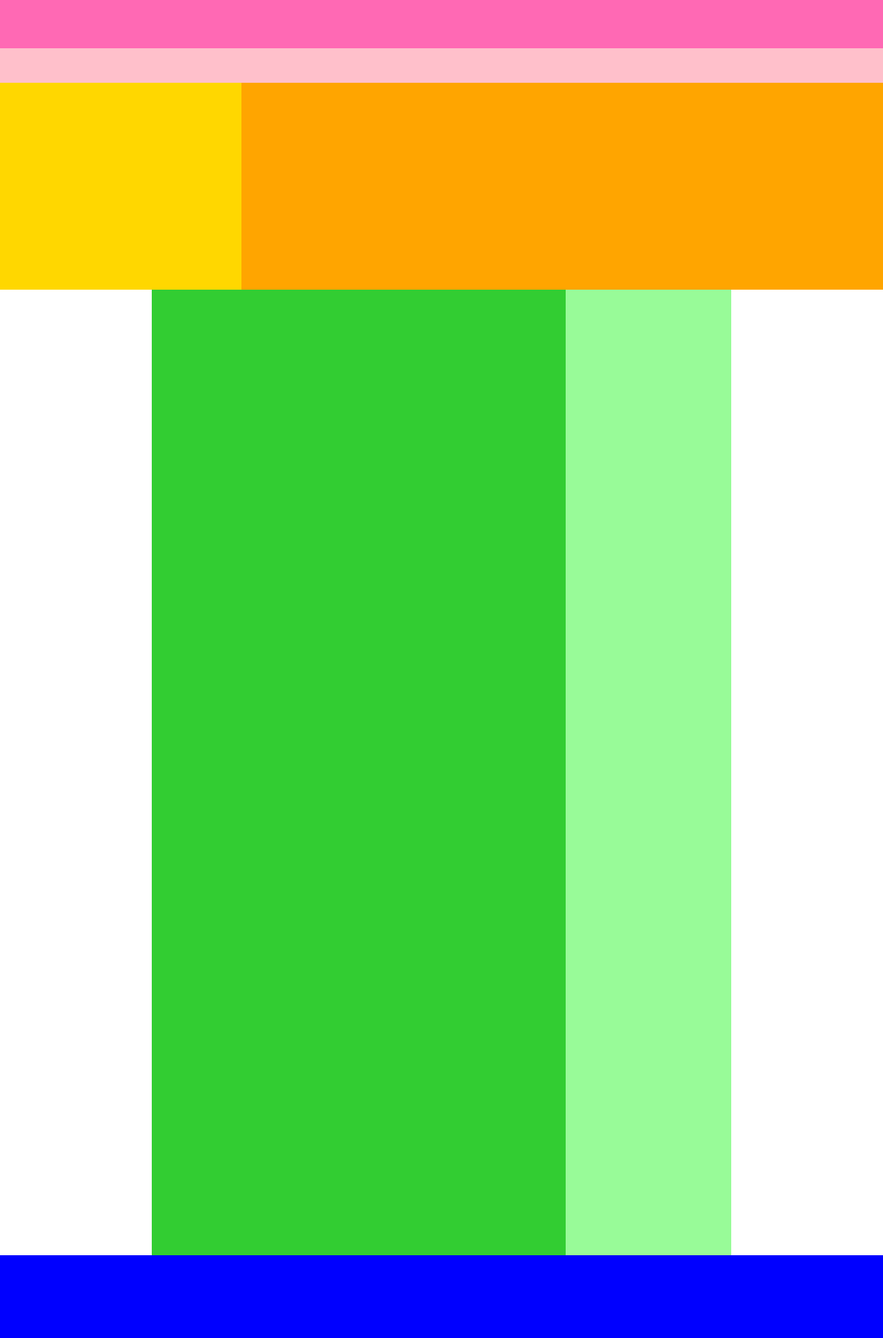
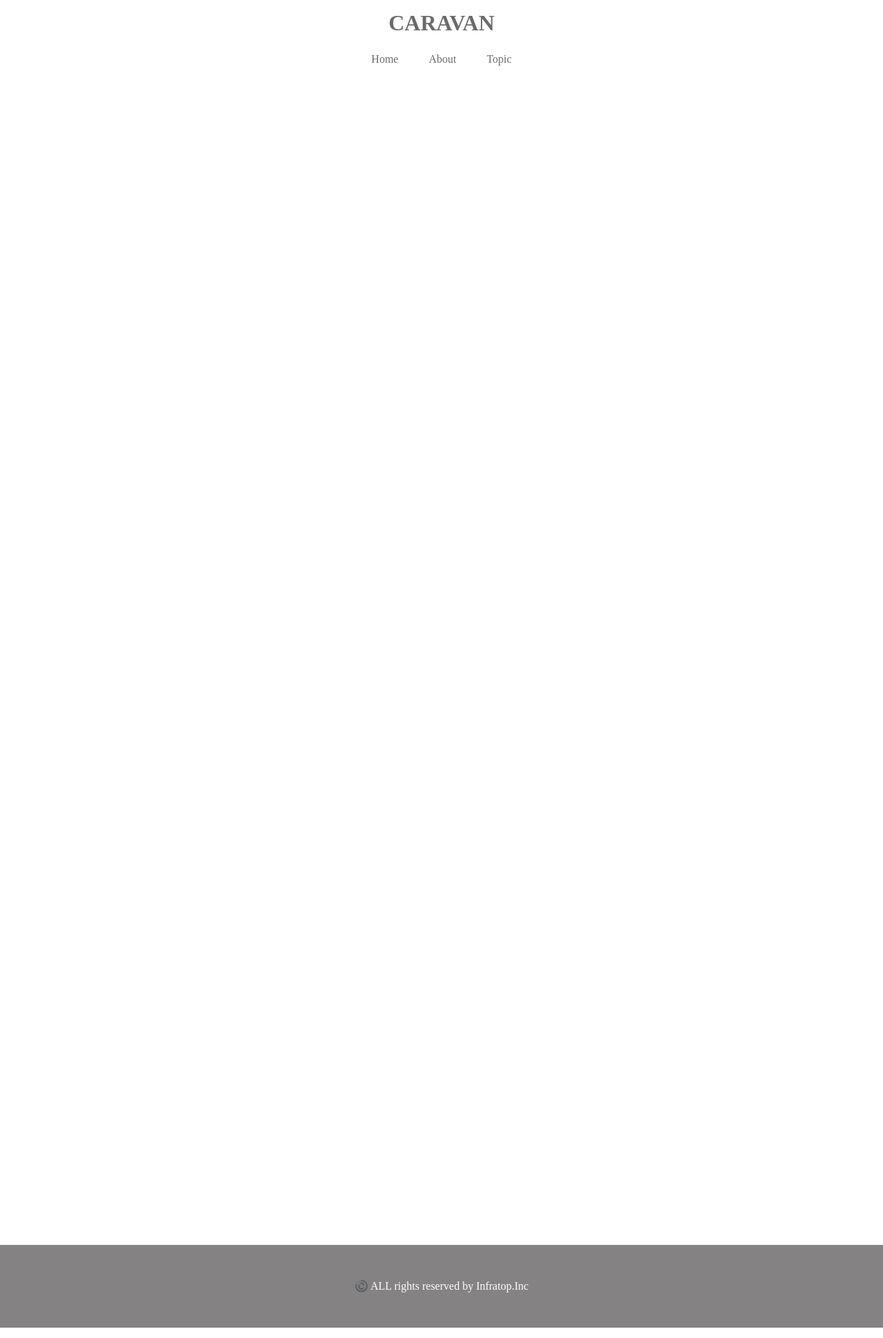
Before and after one commit to tsuny221/HTML-CSS, a plain HTML site: page caravan/index.html in a window 1280 px wide. Shown: the whole page at 69% size. Drawn offline with Linux system fonts and the light colour scheme.

Commit message:
[Finish] 1-5

```diff
--- /dev/null
+++ b/1-5演習問題/style.css
@@ -0,0 +1,135 @@
+* {
+	margin: 0;
+	padding: 0;
+	box-sizing: border-box;
+}
+
+.clearfix::after {
+	content:"";
+	display:block;
+	clear:both;
+}
+
+header {
+	width: 100%
+	padding: 20px 0;
+	text-align: center;
+}
+
+header .headline{
+  font-size: 32px;
+}
+
+.nav-list {
+	padding: 15px 0;
+	margin: 0 auto;
+	text-align: center;
+	border-bottom: 1px solid #848282;
+    border-top: 1px solid #848282;
+}
+
+.nav-list-item {
+	list-style: none;
+	margin: 0 20px;
+	display: inline-block;
+}
+
+.main {
+	width: 800px;
+	margin: 50px auto;
+}
+
+.box1{
+  width: 200px;
+  height: 200px;
+  background-color: #E6FFE9;
+  float: left;
+}
+
+.box2{
+  width: 200px;
+  height: 200px;
+  background-color: #CBFFD3;
+  float: left;
+}
+
+.box3{
+  width: 200px;
+  height: 200px;
+  background-color: #AEFFBD;
+  float: left;
+}
+
+.box4{
+  width: 200px;
+  height: 200px;
+  background-color: #93FFAB;
+  float: left;
+}
+
+.box5{
+  width: 200px;
+  height: 200px;
+  background-color: #F3FFD8;
+  float: left;
+}
+
+.box6{
+  width: 200px;
+  height: 200px;
+  background-color: #EDFFBE;
+  float: left;
+}
+
+.box7{
+  width: 200px;
+  height: 200px;
+  background-color: #E9FFA5;
+  float: left;
+}
+
+.box8{
+  width: 200px;
+  height: 200px;
+  background-color: #E4FF8D;
+  float: left;
+}
+
+.box9{
+  width: 200px;
+  height: 200px;
+  background-color: #D9E5FF;
+  float: left;
+}
+
+.box10{
+  width: 200px;
+  height: 200px;
+  background-color: #BAD3FF;
+  float: left;
+}
+
+.box11{
+  width: 200px;
+  height: 200px;
+  background-color: #A4C6FF;
+  float: left;
+}
+
+.box12{
+  width: 200px;
+  height: 200px;
+  background-color: #8EB8FF;
+  float: left;
+}
+
+footer {
+	width: 100%
+	height: 120px;
+	padding: 50px 0;
+	background-color: gray;
+	text-align: center;
+}
+ .footer-text {
+ 	color: white;
+}
--- /dev/null
+++ b/1-5確認問題/style.css
@@ -0,0 +1,20 @@
+* {
+  margin: 0;
+  padding: 0;
+  box-sizing: border-box;
+}
+
+header {
+	width: 10%
+}
+.headline {
+	font-size: 22px;
+}
+
+nav {
+	text-align: center;
+}
+
+.list {
+	padding-left: 40px;
+}
--- a/caravan/index.html
+++ b/caravan/index.html
@@ -7,21 +7,29 @@
   <title>CARAVAN</title>
 </head>
 <body>
-  <!-- header用のdiv -->
-  <div class="header">
-  	<div class="header-top"></div>
-  	<div class="header-bottom"></div>
-  </div>
-  <!-- main-visual用のdiv -->
+  <header>
+    <h1 class="headline">
+      <a href="index.html" title="">CARAVAN</a>
+    </h1>
+  </header>
+  <nav>
+    <ul class="nav-list">
+      <li class="nav-list-item">
+        <a href="index.html">Home</a>
+      </li>
+      <li class="nav-list-item">About</li>
+      <li class="nav-list-item">Topic</li>
+    </ul>
+  </nav>
   <div class="main-visual">
   	<div class="main-visual-content"></div>
   </div>
-   <!-- main用のdiv -->
   <div class="main clearfix">
     <div class="blog"></div>
     <div class="sidebar"></div>
   </div>
-  <!-- footer用のdiv -->
-  <div class="footer"></div>
+  <footer>
+    <p class="footer-text">©️ ALL rights reserved by Infratop.Inc</p>
+  </footer>
 </body>
 </html>
--- a/caravan/style.css
+++ b/caravan/style.css
@@ -2,6 +2,10 @@
   margin: 0;
   padding: 0;
   box-sizing: border-box;
+  color: #6c6b6b;
+}
+a {
+	text-decoration: none;
 }
 /* clearfixを追加 */
 .clearfix::after {
@@ -9,55 +13,61 @@
   display: block;
   clear: both;
 }
-.header {
-	width: 100%;/*横幅いっぱい*/
-	height: 120px;/*高さ１２０px*/
-	background-color: red;/*背景赤色*/
+
+header {
+	width: 90%;
+	padding: 15px 0;
+	margin: 0 auto;
+	text-align: center;
 }
-.header-top {
-	width: 100%;
-	height: 70px;
-	background-color: hotpink;
+header .headline {
+	font-size: 32px;
 }
-.header-bottom {
-	width: 100%;
-	height: 50px;
-    background-color: pink;
+
+.nav-list {
+	text-align: center;
+	padding: 10px 0;
+	margin: 0 auto;
+}
+
+.nav-list-item {
+	list-style: none;
+	display: inline-block;
+	margin: 0 20px;
 }
 
 .main-visual {
 	width: 100%;
 	height: 300px;
-	background-color: orange;
 }
 .main-visual-content {
 	width: 350px;
 	height: 300px;
-	background-color: gold;
 }
 
 .main {
 	width: 840px;
-
-	background-color: green;
 	 /* 中央寄せ（余白がないとできない） */
 	margin: 0 auto;
 }
 .blog {
 	width: 600px;
 	height: 1400px;
-	background-color: limegreen;
 	float: left;/* 要素を左揃えで並べる */
 }
 .sidebar {
 	width: 240px;
 	height: 1400px;
-	background-color: palegreen;
 	float: left;/* 要素を左揃えで並べる */
 }
 
-.footer {
+footer {
 	width: 100%;
 	height: 120px;
-	background-color: blue;
+	text-align: center;
+	padding: 50px 0;
+	background-color:  #848282;
 }
+.footer-text {
+	color: #fff;
+}
```
Also changed, not shown: 1-5演習問題/index.html (added, +45 -0 lines), 1-5確認問題/index.html (added, +22 -0 lines).
